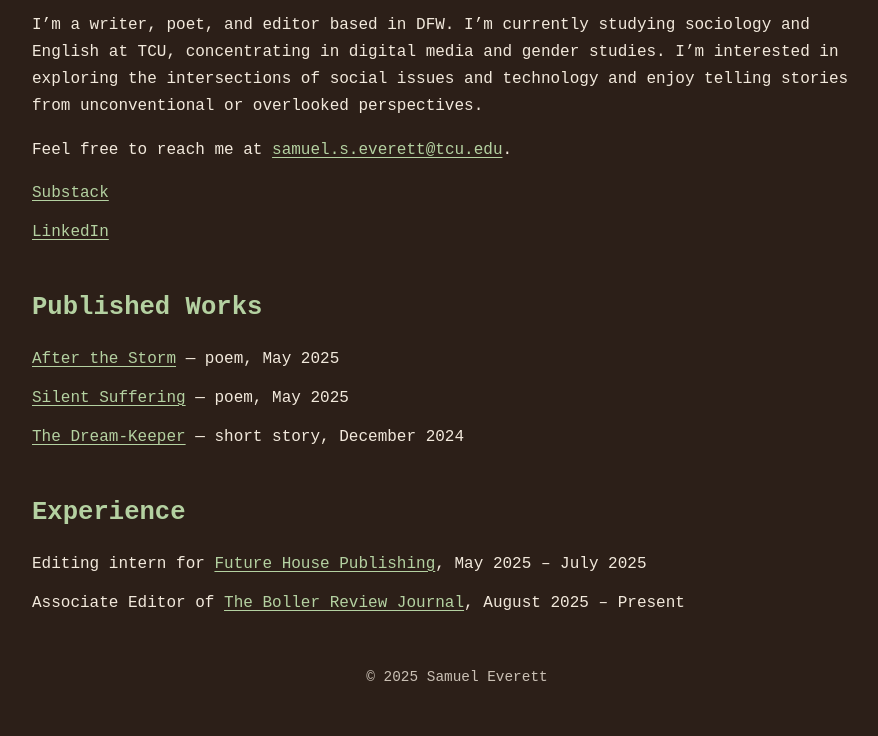
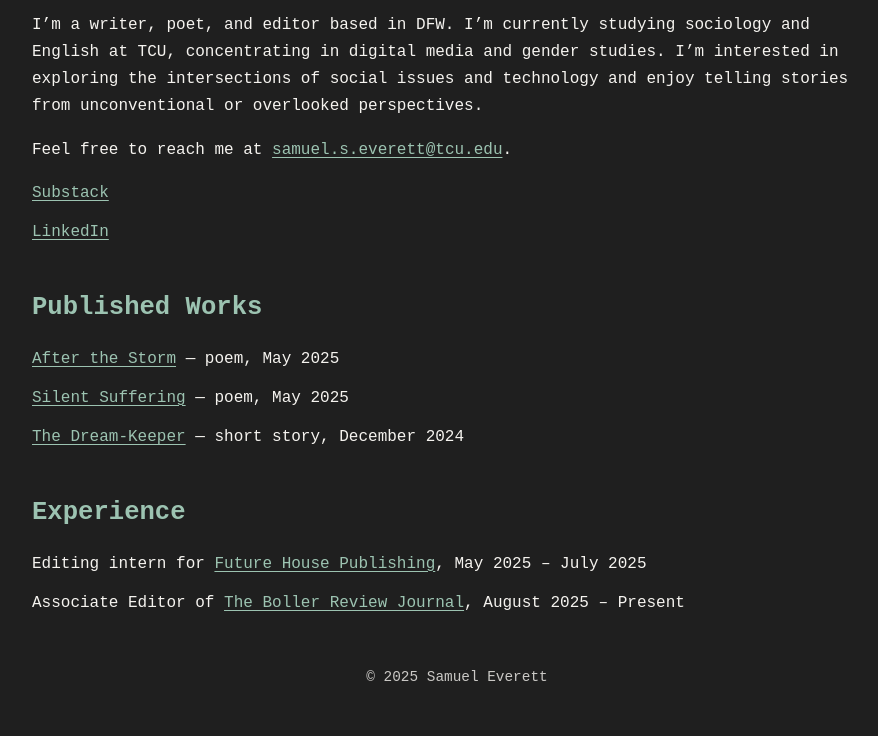
Before and after one commit to sam3verett/portfolio, a plain HTML site: page index.html in a window 1280 px wide. Shown: the part 131-867 px from the top of the page, without its empty margins (183-1061 px from the left). Drawn offline with Linux system fonts and the dark colour scheme.

Commit message:
Update style.css

```diff
--- a/style.css
+++ b/style.css
@@ -1,19 +1,20 @@
 :root {
-  /* Light mode palette */
-  --bg-color: #f8f5f0;        /* light beige */
-  --text-color: #1b1b1b;      /* charcoal text */
-  --link-color: #2e5d3b;      /* pine green */
-  --accent-color: #3e724c;    /* forest hover */
+  /* Light mode */
+  --bg-color: #f8f5f0;     /* light beige */
+  --text-color: #1b1b1b;   /* dark gray text */
+  --link-color: #2f5d50;   /* pine green */
+  --accent-color: #4f7c68; /* deeper forest green */
 }
 
 @media (prefers-color-scheme: dark) {
   :root {
-    --bg-color: #2c1f18;       /* deep brown */
-    --text-color: #f2e9dc;     /* cream text */
-    --link-color: #b4d1a1;     /* sage green */
-    --accent-color: #c8e2b7;   /* pale mint hover */
+    --bg-color: #1f1f1f;     /* charcoal gray */
+    --text-color: #f5f3ef;   /* off-white text */
+    --link-color: #9cc3b1;   /* muted green */
+    --accent-color: #b9d2c3; /* pale moss green */
   }
 }
+
 
 body {
   margin: 0;
```
